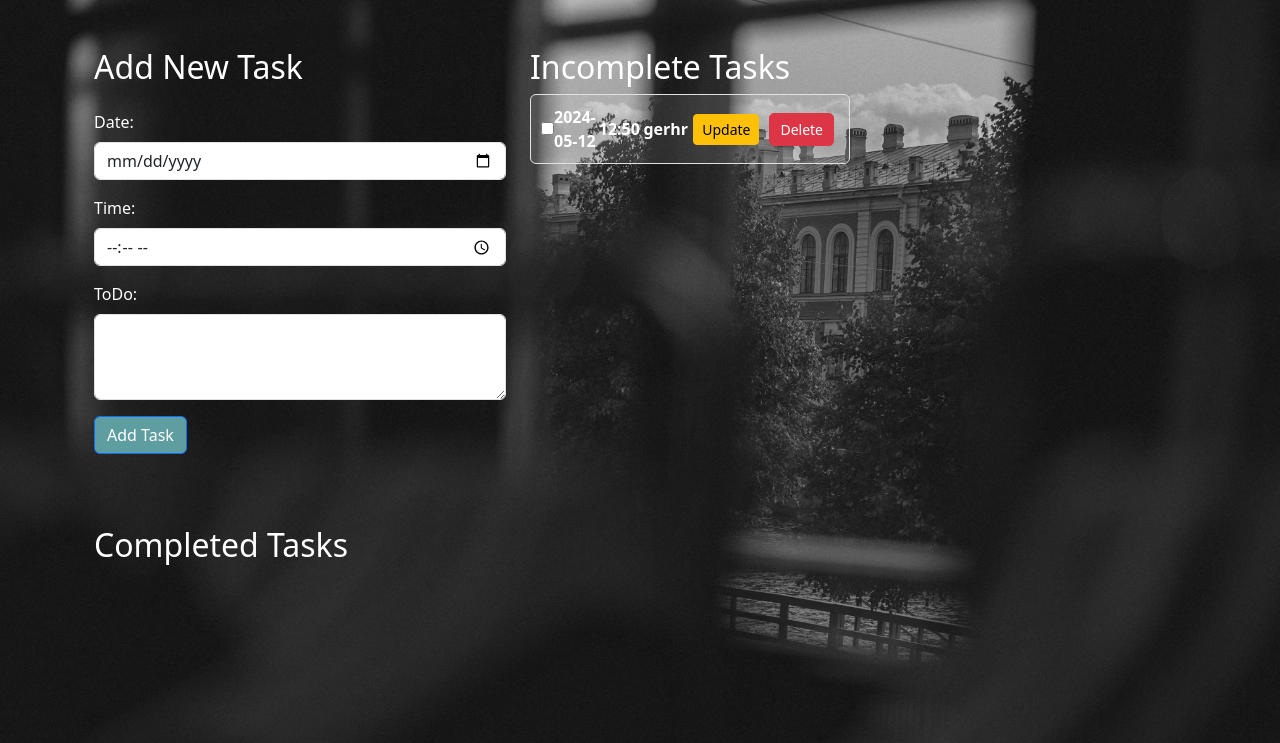
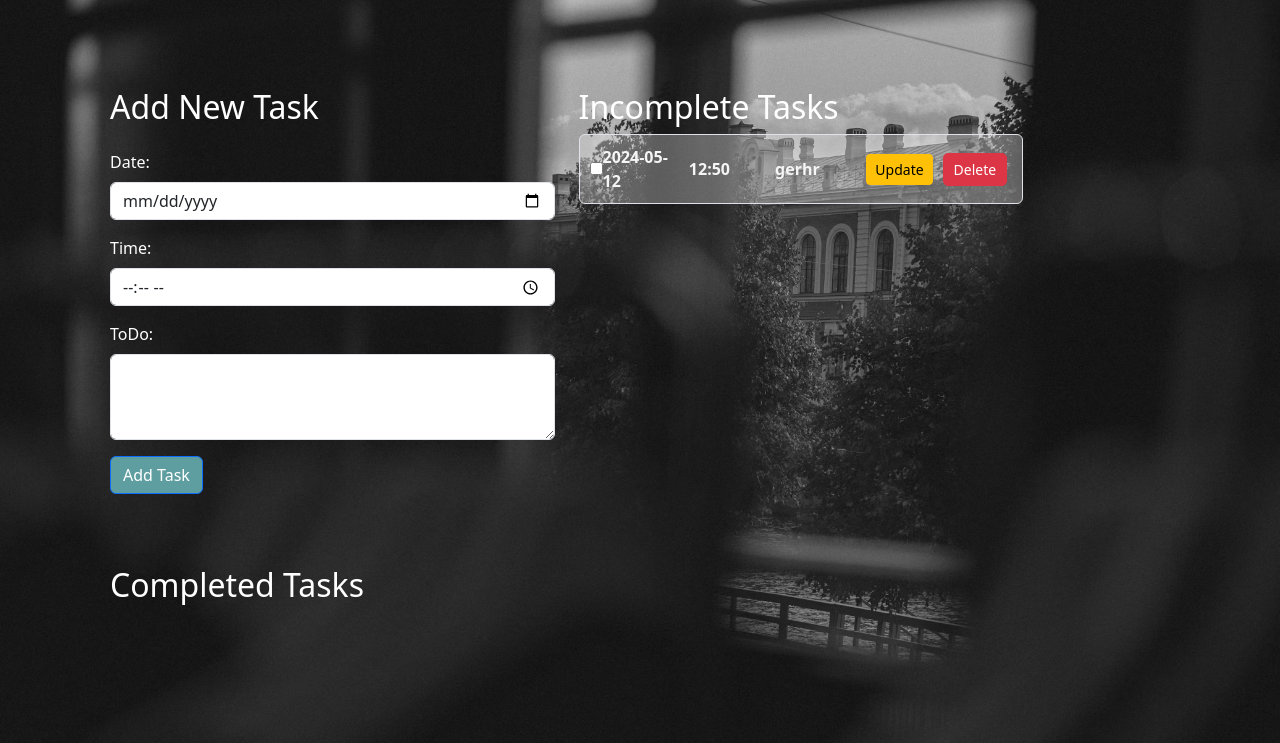
Before and after one commit to devnitht02/flask-todo, a Flask app: page / in a window 1280 px wide. Shown: the part 57-800 px from the top of the page. Run offline with Flask 3, Linux system fonts and the light colour scheme; a user stored in the database is signed in.

Commit message:
final commit

```diff
--- a/static/css/styles.css
+++ b/static/css/styles.css
@@ -1,4 +1,3 @@
-/* For index.html */
 body {
     background-image: url("../assets/images/todo1.png");
     background-size: cover;
@@ -12,6 +11,7 @@ body {
 
 .container {
     background-color: transparent;
+    padding: 20px;
 }
 
 .left-side, .right-side {
@@ -63,6 +63,7 @@ body {
     color: white;
 }
 
+
 button.btn-primary {
     background-color: cadetblue;
     color: white;
@@ -70,32 +71,34 @@ button.btn-primary {
 
 button.btn-primary:hover {
     background-color: #0056b3;
+}
 
-}
 
 .list-group-item {
     background-color: rgba(255, 255, 255, 0.3);
     color: whitesmoke;
-    width: 20rem;
-
-}
-.list-group-item {
     display: flex;
     justify-content: space-between;
     align-items: center;
-    background-color: rgba(255, 255, 255, 0.1);
-    color: white;
     padding: 10px;
     margin-bottom: 10px;
     border-radius: 5px;
 }
 
+
+.incomplete-task .list-group-item {
+    width: 20rem;
+}
+
+
 .list-group-item strong, .list-group-item b {
     flex: 1;
+    margin-right: 10px;
 }
 
 .list-group-item form {
     margin: 0;
+    display: inline-block;
 }
 
 .list-group-item button {
@@ -111,6 +114,6 @@ button.btn-primary:hover {
     border-color: #bd2130;
 }
 
-.btn-sm{
+.btn-sm {
     margin: 5px;
 }
```
Also changed, not shown: instance/taskly.db.
